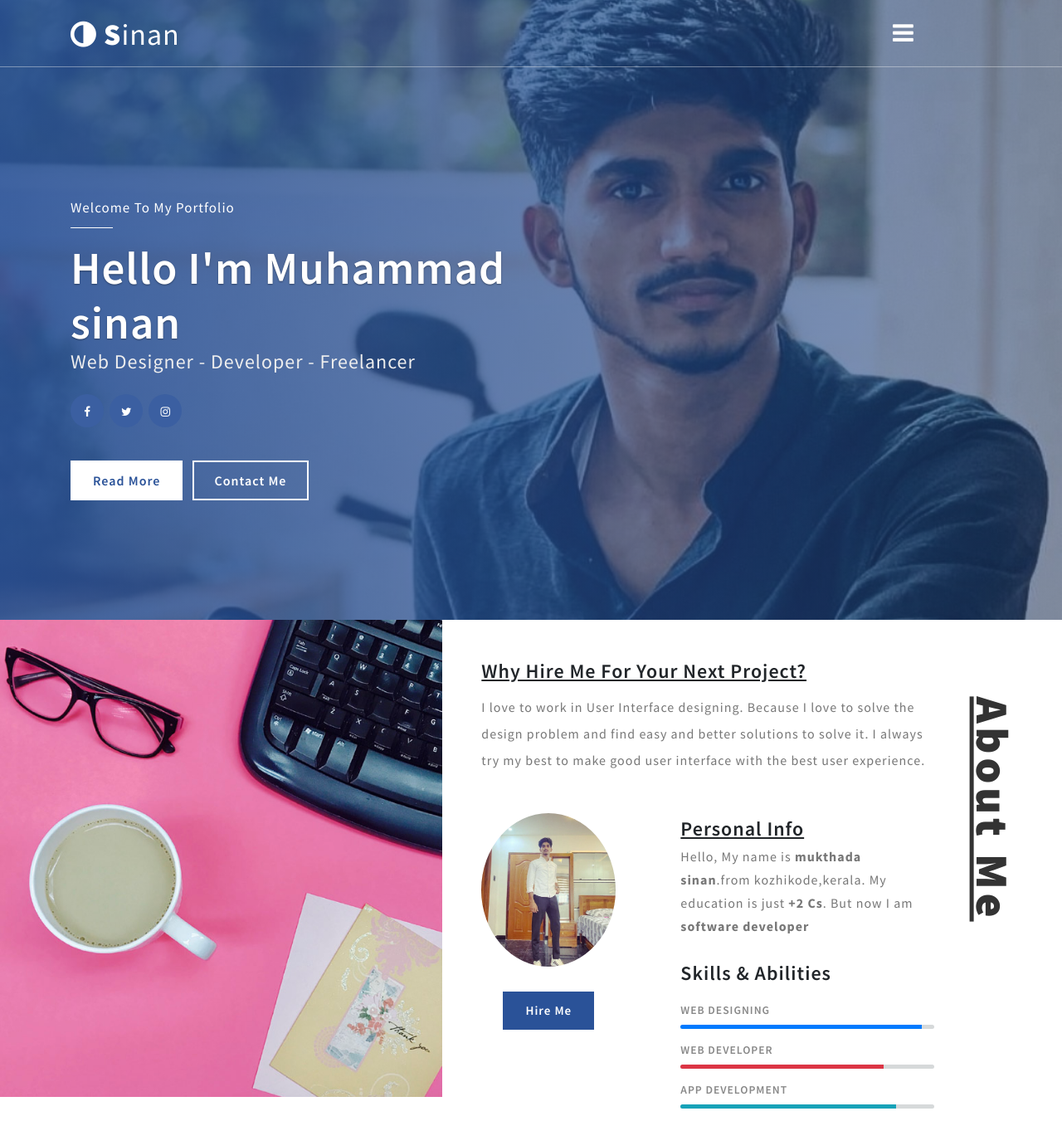
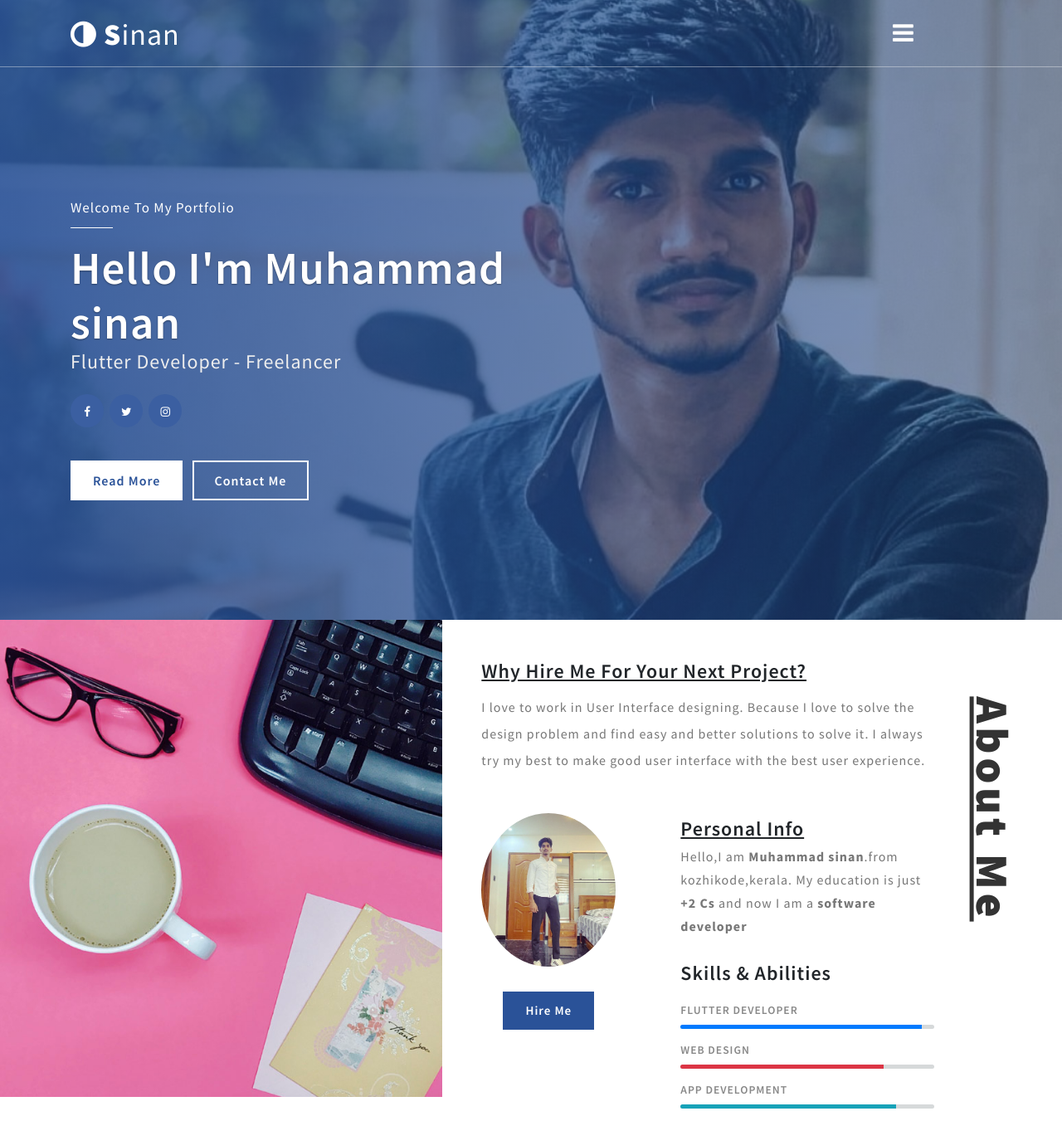
Before and after one commit to sinankorothkandi/muhammad-sinan, a plain HTML site: page index.html in a window 1280 px wide. Shown: the top 1351 px of the page at 83% size. Drawn offline with nearby package versions, Linux system fonts and the light colour scheme.

Commit message:
Update index.html

```diff
--- a/index.html
+++ b/index.html
@@ -76,7 +76,7 @@ Smartphone Compatible web template, free webdesigns for Nokia, Samsung, LG, Sony
 				<div class="bnr-w3pvt-txt mt-sm-5">
 					<h6>Welcome to my Portfolio</h6>
 					<h2>Hello <span>I'm Muhammad sinan</span></h2>
-					<h4>web designer - developer - freelancer </h4>
+					<h4>Flutter Developer - freelancer </h4>
 
 					<ul class="social_section_1info mt-4">
 						<li class="mb-2 facebook"><a href="https://www.facebook.com/muhammad.sinan.9849/"><span class="fa fa-facebook"></span></a></li>
@@ -112,16 +112,16 @@ Smartphone Compatible web template, free webdesigns for Nokia, Samsung, LG, Sony
 						</div>
 						<div class="col-sm-7 offset-lg-1">
 							<h4><u>Personal Info</u></h4>
-							<p>Hello, My name is <strong>mukthada sinan</strong>.from kozhikode,kerala. My education is just <strong>+2 Cs</strong>. But now I am <strong>software developer</strong></p>
+							<p>Hello,I am <strong>Muhammad sinan</strong>.from kozhikode,kerala. My education is just <strong>+2 Cs</strong> and now I am  a <strong>software developer</strong></p>
 								<h4 class="mt-4">Skills & Abilities</h4>
 							<div class="progress-one mt-3">
-								<h4 class="progress-tittle">Web Designing</h4>
+								<h4 class="progress-tittle">Flutter Developer </h4>
 								<div class="progress">
 									<div class="progress-bar" role="progressbar" style="width: 95%" aria-valuenow="60" aria-valuemin="0" aria-valuemax="100"></div>
 								</div>
 							</div>
 							<div class="progress-one my-lg-3">
-								<h4 class="progress-tittle">Web developer </h4>
+								<h4 class="progress-tittle">Web Design </h4>
 								<div class="progress">
 									<div class="progress-bar bg-danger" role="progressbar" style="width: 80%" aria-valuenow="40" aria-valuemin="0" aria-valuemax="100"></div>
 								</div>
@@ -240,7 +240,7 @@ Smartphone Compatible web template, free webdesigns for Nokia, Samsung, LG, Sony
 		<div class="row">
 			<div class="col-lg-8">
 				<h4>" As a mediator in the tech field, I facilitate effective communication between technical and non-technical teams. With strong interpersonal skills, I bridge the gap, ensuring smooth collaborations. My ability to translate complex technical jargon into understandable language fosters clarity and teamwork. I promote innovative solutions and resolve conflicts, fostering a positive work environment. <br>  <br>I aim to approach every task with honesty and transparency. My passion for excellence pushes me to continuously improve and deliver the best results."</h4>
-				<h5>designer - developer - photoshop - freelacer</h5>
+				<h5> Flutter developer -  Cross-platform App Developer - freelacer</h5>
 
 			</div>
 		</div>
```
